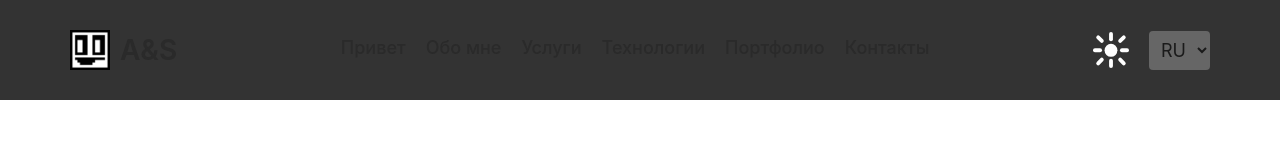
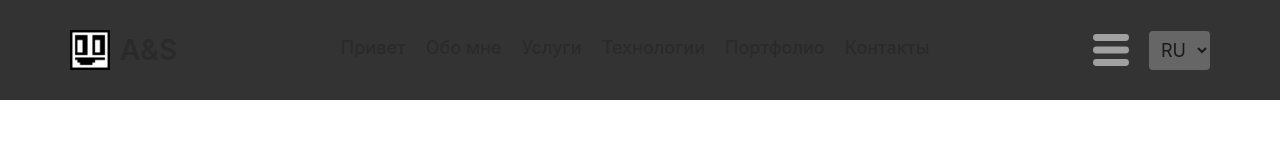
Before and after one commit to zaikinale/my-visit-card.io, a React (Vite) app: page / in a window 1280 px wide. Shown: the top 148 px of the page. Built offline with nearby package versions, Linux system fonts and the light colour scheme.

Commit message:
fix design and some styles

```diff
--- a/src/assets/styles/contacts.scss
+++ b/src/assets/styles/contacts.scss
@@ -1,5 +1,7 @@
 .contacts {
-  margin-bottom: 30px;
+  //margin-bottom: 30px;
+  padding-top: 20px;
+  background-color: var(--color-border-dark);
 }
 
 .contacts__content {
--- a/src/assets/styles/header.scss
+++ b/src/assets/styles/header.scss
@@ -27,3 +27,7 @@
   background-color: var(--color-text-secondary);
   border-radius: 4px;
 }
+
+.header__control {
+
+}
--- a/src/assets/styles/main.scss
+++ b/src/assets/styles/main.scss
@@ -9,6 +9,13 @@
   background-color: var(--color-border-dark);
   border-radius: 20px;
   padding: 20px 40px;
+  transition: all 0.4s cubic-bezier(0.165, 0.84, 0.44, 1);
+  will-change: transform;
+
+  &:hover {
+    transform: translateY(-8px);
+    box-shadow: 0 12px 24px rgba(0, 0, 0, 0.3);
+  }
 }
 
 .df {
--- a/src/assets/styles/portfolio.scss
+++ b/src/assets/styles/portfolio.scss
@@ -1,12 +1,12 @@
 .portfolio__card {
   width: 700px;
-  transition: all 0.4s cubic-bezier(0.165, 0.84, 0.44, 1);
-  will-change: transform;
-
-  &:hover {
-    transform: translateY(-8px);
-    box-shadow: 0 12px 24px rgba(0, 0, 0, 0.3);
-  }
+  //transition: all 0.4s cubic-bezier(0.165, 0.84, 0.44, 1);
+  //will-change: transform;
+  //
+  //&:hover {
+  //  transform: translateY(-8px);
+  //  box-shadow: 0 12px 24px rgba(0, 0, 0, 0.3);
+  //}
 }
 
 .portfolio__info >* {
--- a/src/components/Contacts.jsx
+++ b/src/components/Contacts.jsx
@@ -16,7 +16,7 @@ export default function Contacts() {
                     </div>
                     <p className="contacts__note">Готов взять первый коммерческий заказ по лояльной цене - в обмен на отзыв и кейс.</p>
                 </div>
-                <a className="contacts__link--qr" href="http://qrcoder.ru" target="_blank"><img className="contacts__qr"
+                <a className="contacts__link--qr" href="https://t.me/A7S_list" target="_blank"><img className="contacts__qr"
                     src="http://qrcoder.ru/code/?http%3A%2F%2Ft.me%2FA7S_list&4&0"
                     title="QR код"/>Cсылка на Telegram ↗</a>
             </div>
--- a/src/components/Header.jsx
+++ b/src/components/Header.jsx
@@ -3,8 +3,14 @@ import '../assets/styles/main.scss'
 import Logotype from '../assets/media/icons/logo_xp.jpeg'
 import SunIcon from '../assets/media/icons/sun.svg'
 import LuneIcon from '../assets/media/icons/lune.svg'
+import MenuIcon from '../assets/media/icons/menu.svg'
+import {useState} from "react";
 
 export default function Header () {
+    const [isShow, setIsShow] = useState(false)
+    function handleShow () {
+        setIsShow(r => !r)
+    }
     return (
         <header className="header">
             <div className="container df jcsb aic">
@@ -23,8 +29,11 @@ export default function Header () {
                     </ul>
                 </nav>
                 <div className="header__control df aic g20">
-                    <button className="header__themeToggle">
-                        <img className="header__icon" src={SunIcon} alt="Светлая тема"/>
+                    {/*<button className="header__themeToggle">*/}
+                    {/*    <img className="header__icon" src={SunIcon} alt="Светлая тема"/>*/}
+                    {/*</button>*/}
+                    <button className="header__menu" onClick={handleShow}>
+                        <img src={MenuIcon} alt="Кнопка меню" className="header__icon"/>
                     </button>
                     <select className="header__selectLang" name="select">
                         <option className="header__optionLang" value="russian" selected>RU</option>
```
Also changed, not shown: src/assets/media/icons/menu.svg (added).
